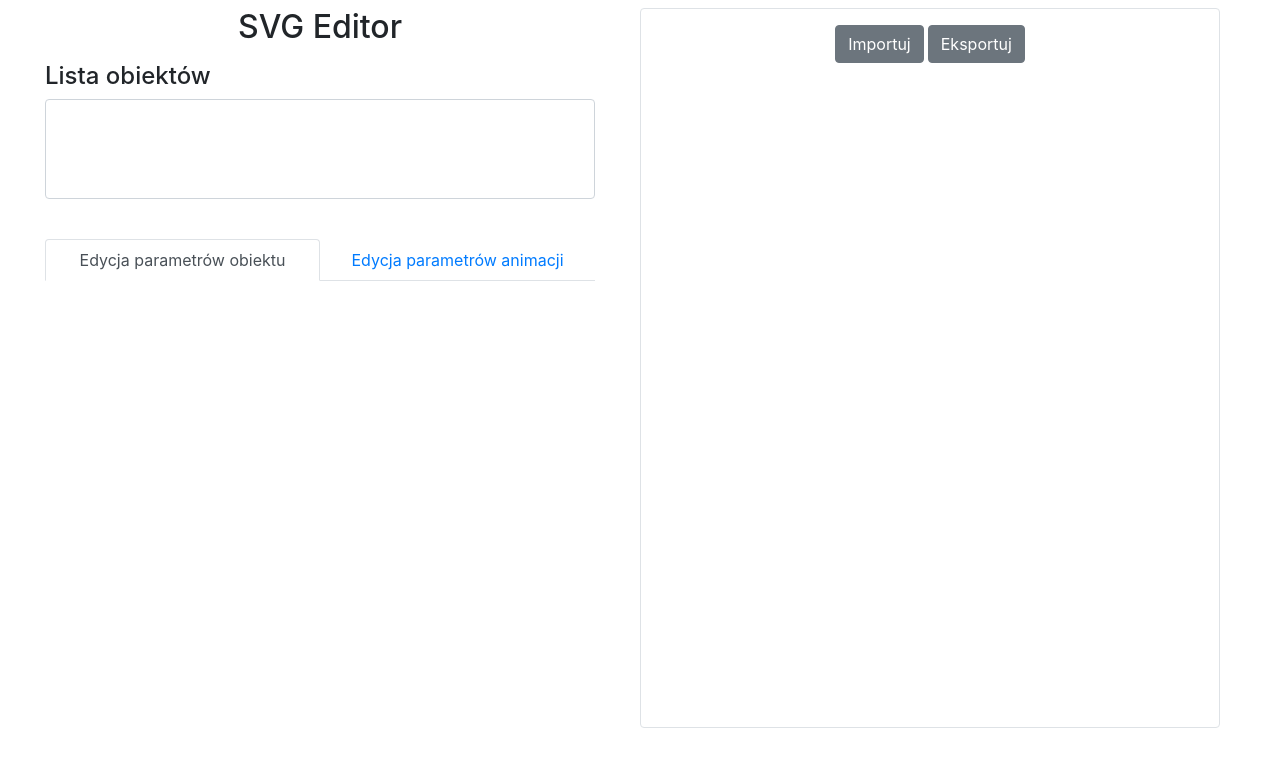
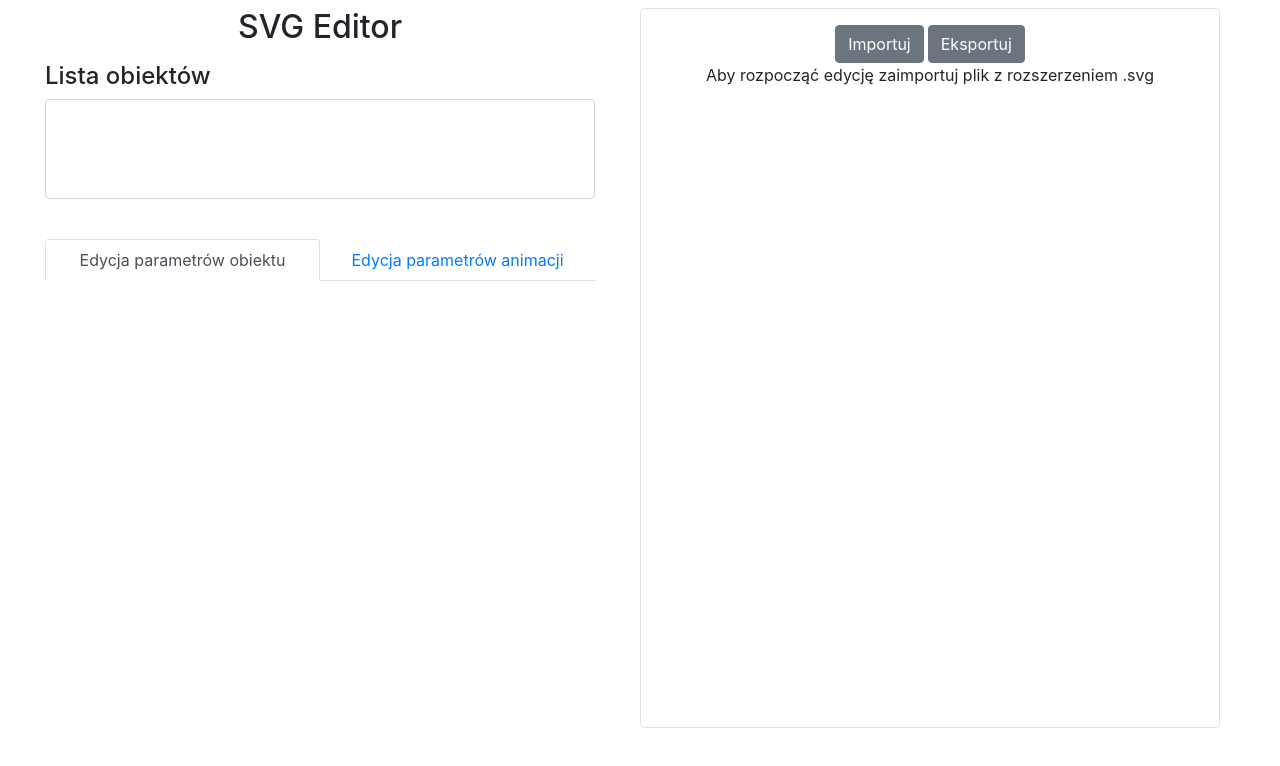
Before and after one commit to wasikm04/svg-animation-editor, a React (Create React App) app: page / in a window 1280 px wide. Shown: the top 766 px of the page. Built offline with nearby package versions, Linux system fonts and the light colour scheme; the HTML template or start-up script is replaced by a standard one.

Commit message:
Added instructions for users, scroll updated in animations list

```diff
--- a/src/AnimationsList.js
+++ b/src/AnimationsList.js
@@ -1,5 +1,5 @@
 import React from "react";
-
+import "./styles/App.css";
 class AnimationsList extends React.Component {
     constructor(props) {
         super(props);
@@ -81,7 +81,7 @@ createAnimationsList(svg) {
     return (
             <select
                 style={{ height: "100px" }}
-                className="custom-select"
+                className="custom-select scrollable-config"
                 size="6"
                 onChange={this.OnSelectedAnimation}
                 >
--- a/src/EditionPanel.js
+++ b/src/EditionPanel.js
@@ -1,7 +1,7 @@
 import React from "react";
 import "react-input-range/lib/css/index.css";
 import "./styles/App.css";
-import { title, fillHeight, heightBox, marginTitle } from "./EditionConfig.js";
+import { title, fillHeight, heightBox} from "./EditionConfig.js";
 import { FiledInput, ColorInput, SliderInput } from "./InputHelpers.js";
 import {
   createAnimationTtransformInput,
@@ -127,7 +127,7 @@ class EditionPanel extends React.Component {
     );
 
     if (resultArr.length === 0) {
-      return <div>Choose animation before edit!</div>;
+      return <div className="container text-center">Wybierz animacje z listy aby ją edytować</div>;
     }
     return resultArr;
   }
--- a/src/SVGWindow.js
+++ b/src/SVGWindow.js
@@ -55,7 +55,7 @@ class SVGWindow extends React.Component {
         <div className="container fill panel panel-primary">
           <div className="panel-body container fill">
             <div className="container fill text-center">
-              {this.svg}
+              { this.svg ? this.svg : "Aby rozpocząć edycję zaimportuj plik z rozszerzeniem .svg"}
             </div>
           </div>
         </div>
```
Also changed, not shown: src/svg/example.svg.
